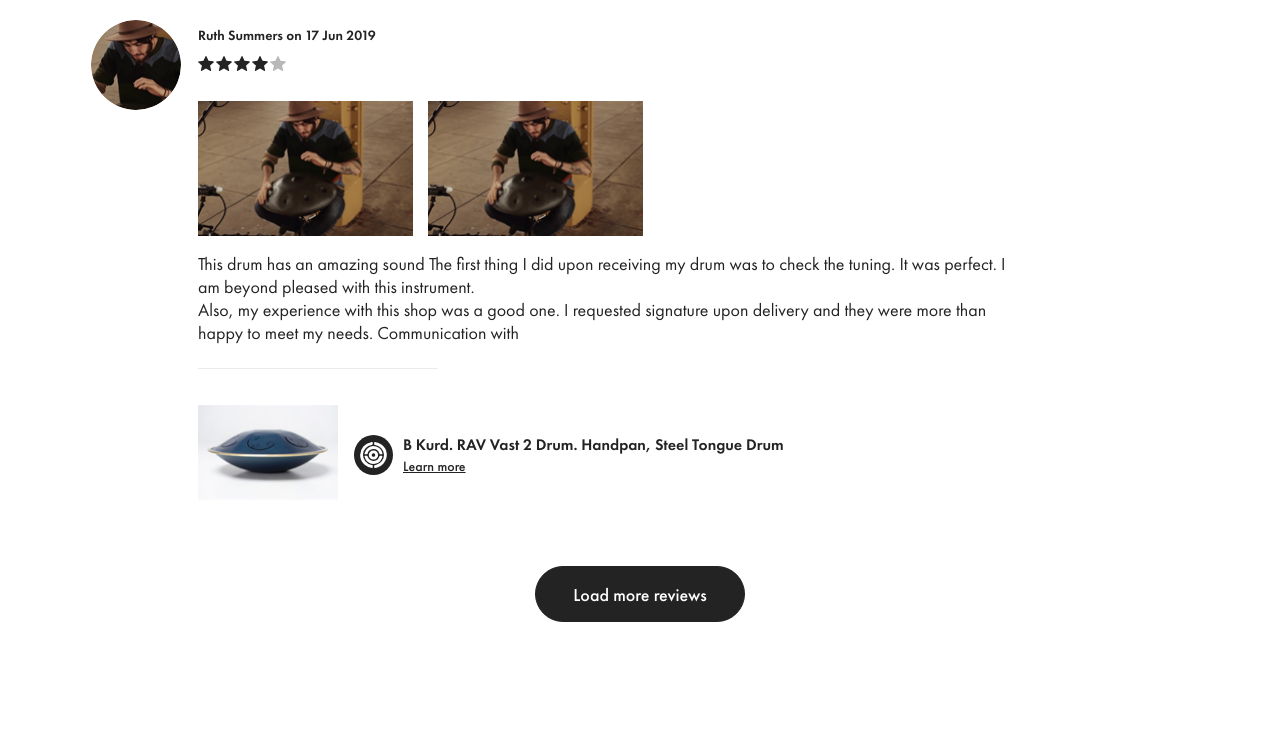
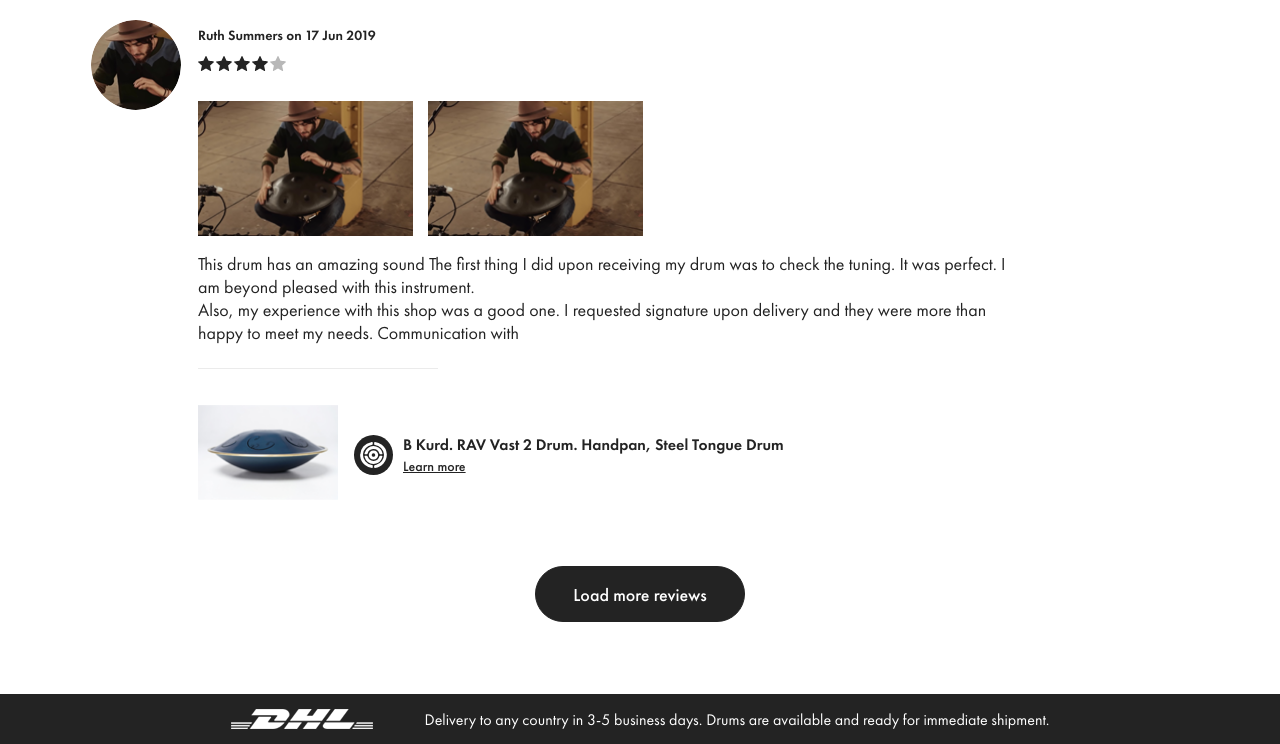
Before and after one commit to Zhycho/Hang-Drums, a website: page app/index.html in a window 1280 px wide. Shown: the part 1833-2577 px from the top of the page. Before the commit the page ends 2527 px from the top, so only its background shows below. Drawn offline with nearby package versions, Linux system fonts and the light colour scheme.

Commit message:
Сделал рекламную линию на главной

```diff
--- a/app/assets/less/main.less
+++ b/app/assets/less/main.less
@@ -1002,3 +1002,27 @@ header {
         color: @black;
     }
 }
+
+
+// рекламный блок
+
+.commercial-block {
+    background-color: @black;
+    height: 50px;
+
+    .container {
+        align-items: center;
+        display: flex;
+        height: 50px;
+        justify-content: center;
+    }
+
+    img {
+        margin-right: 52px;
+    }
+
+    span {
+        color: #FFF;
+        .f-book();
+    }
+}
--- a/app/index.html
+++ b/app/index.html
@@ -318,6 +318,13 @@
             </ul>
             <a href="javascript:;" class="more-reviews">Load more reviews</a>
         </div>
+        <div class="commercial-block">
+            <div class="container">
+                <img src="assets/img/dhl-logo.png" alt="">
+                <span>Delivery to any country in 3-5 business days. Drums are available and ready for immediate shipment.</span>
+            </div>
+        </div>
+
     </main>
     <footer>
 
```
Also changed, not shown: app/assets/css/main.css.
